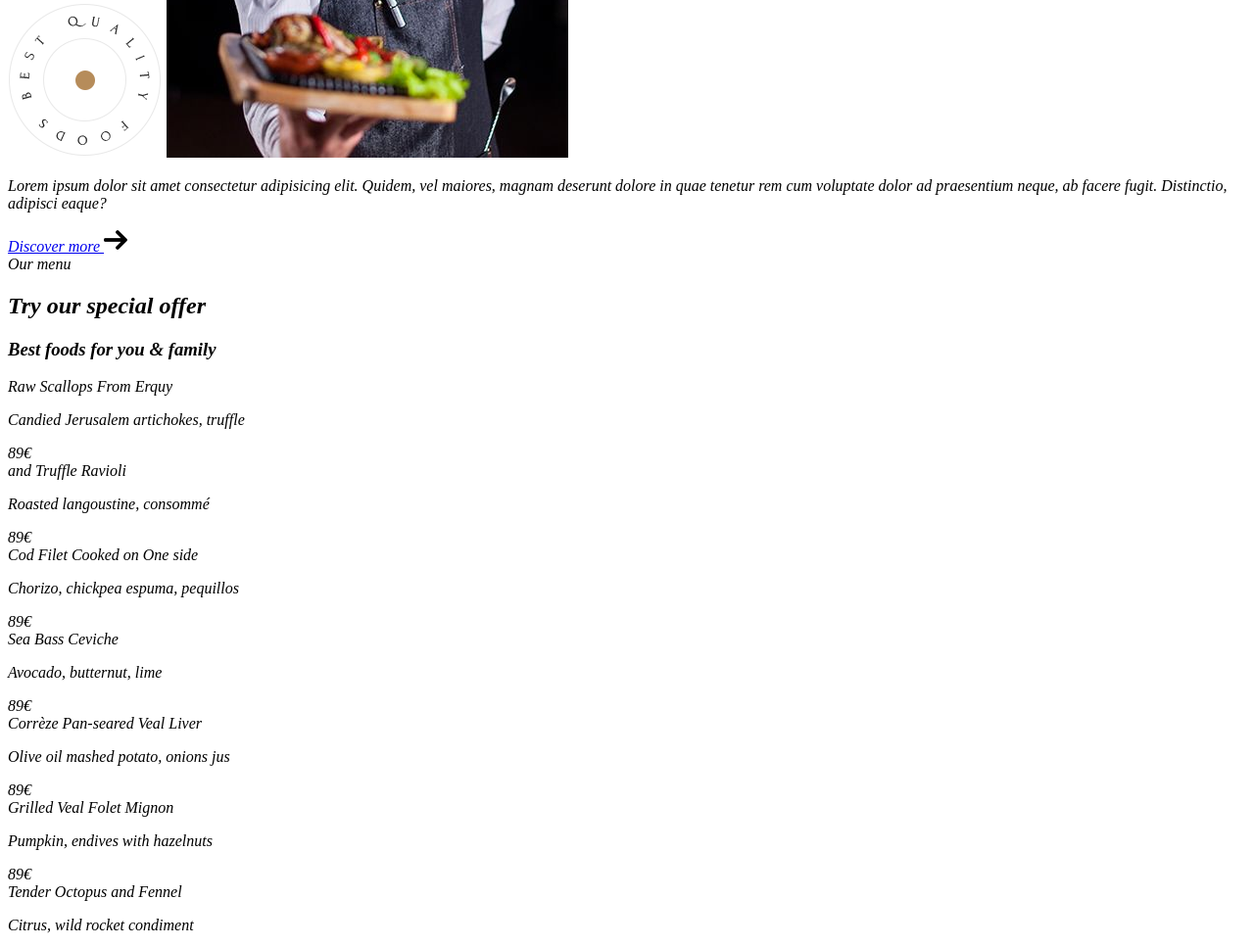
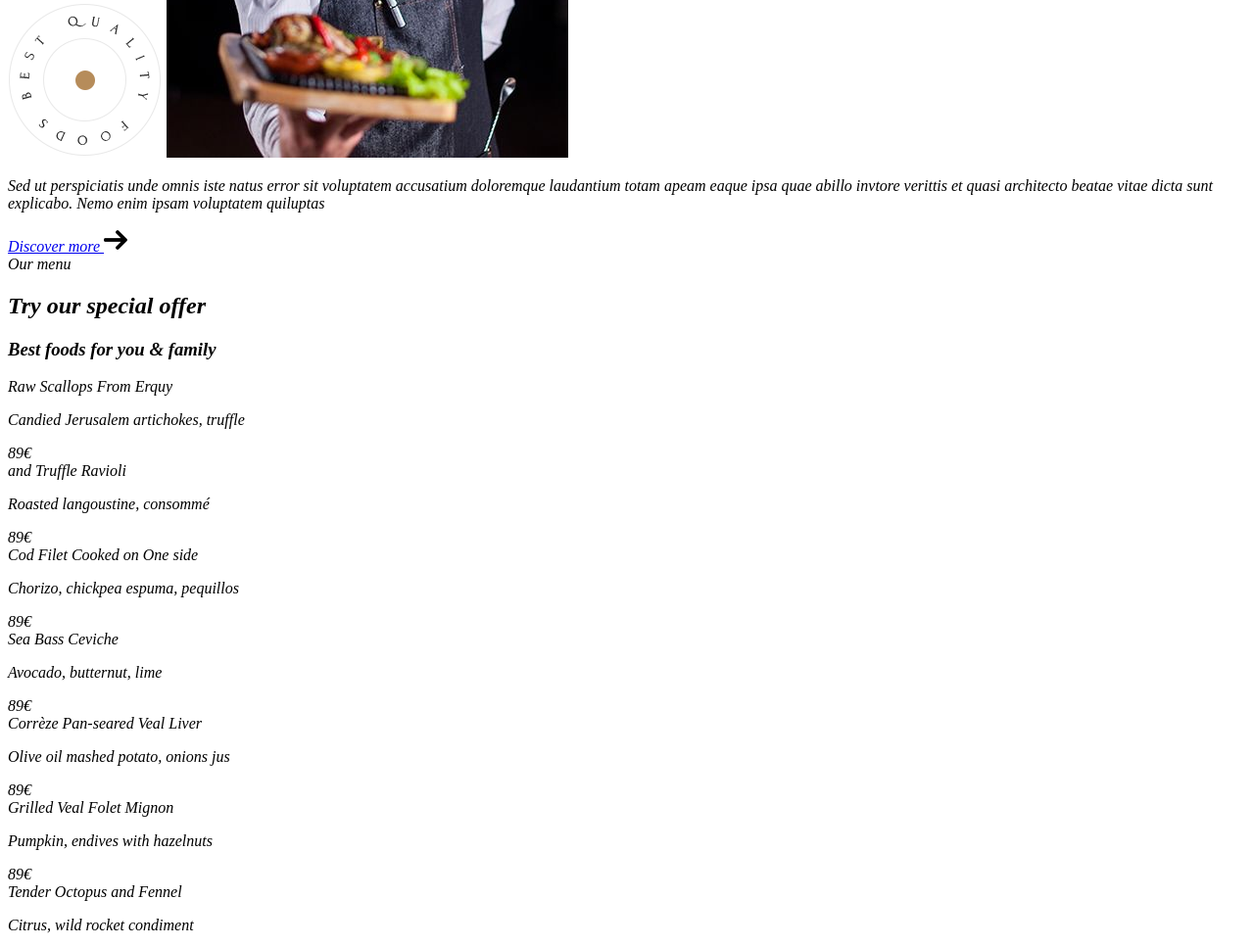
Before and after one commit to Takowski/Kababi-food, a plain HTML site: page index.html in a window 1280 px wide. Shown: the part 2732-3699 px from the top of the page at 98% size. Drawn offline with Linux system fonts and the light colour scheme.

Commit message:
lorem ipsum

```diff
--- a/index.html
+++ b/index.html
@@ -52,7 +52,7 @@
             <h3>Best foods for you & family</h3>
                 <img class="qality" src="2.kababi/img/about-us/iconbgabout.png">
             <img class="lutin" src="2.kababi/img/about-us/img_aboutus_home1.jpg">
-                <p>Lorem ipsum dolor sit amet consectetur adipisicing elit. Quidem, vel maiores, magnam deserunt dolore in quae tenetur rem cum voluptate dolor ad praesentium neque, ab facere fugit. Distinctio, adipisci eaque?</p>
+                <p>Sed ut perspiciatis unde omnis iste natus error sit voluptatem accusatium doloremque laudantium totam apeam eaque ipsa quae abillo invtore verittis et quasi architecto beatae vitae dicta sunt explicabo. Nemo enim ipsam voluptatem quiluptas</p>
                 <a class="discover" href="#" target="_blank">Discover more <img src="2.kababi/img/Other/arrow.png"></a>
         </div>
     </section>
```
